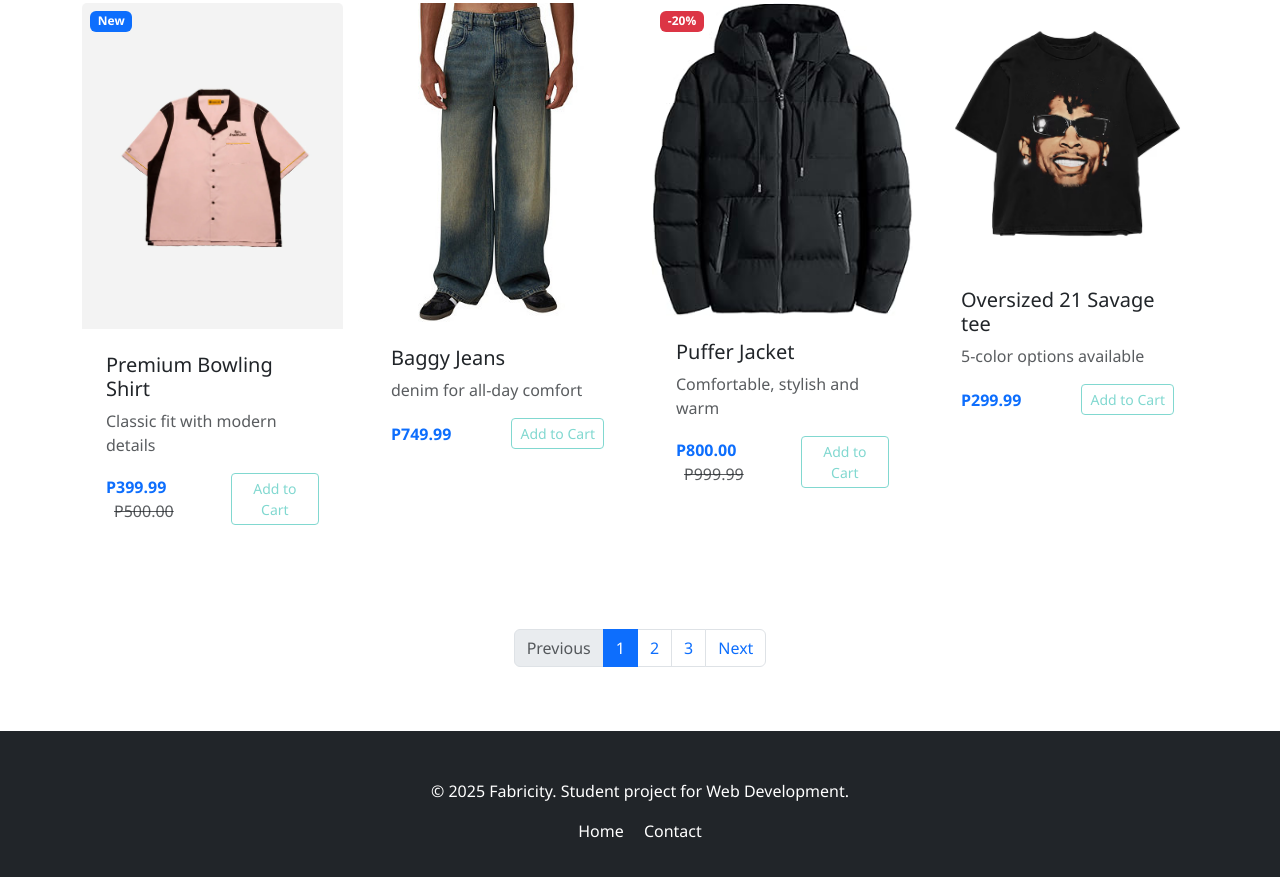
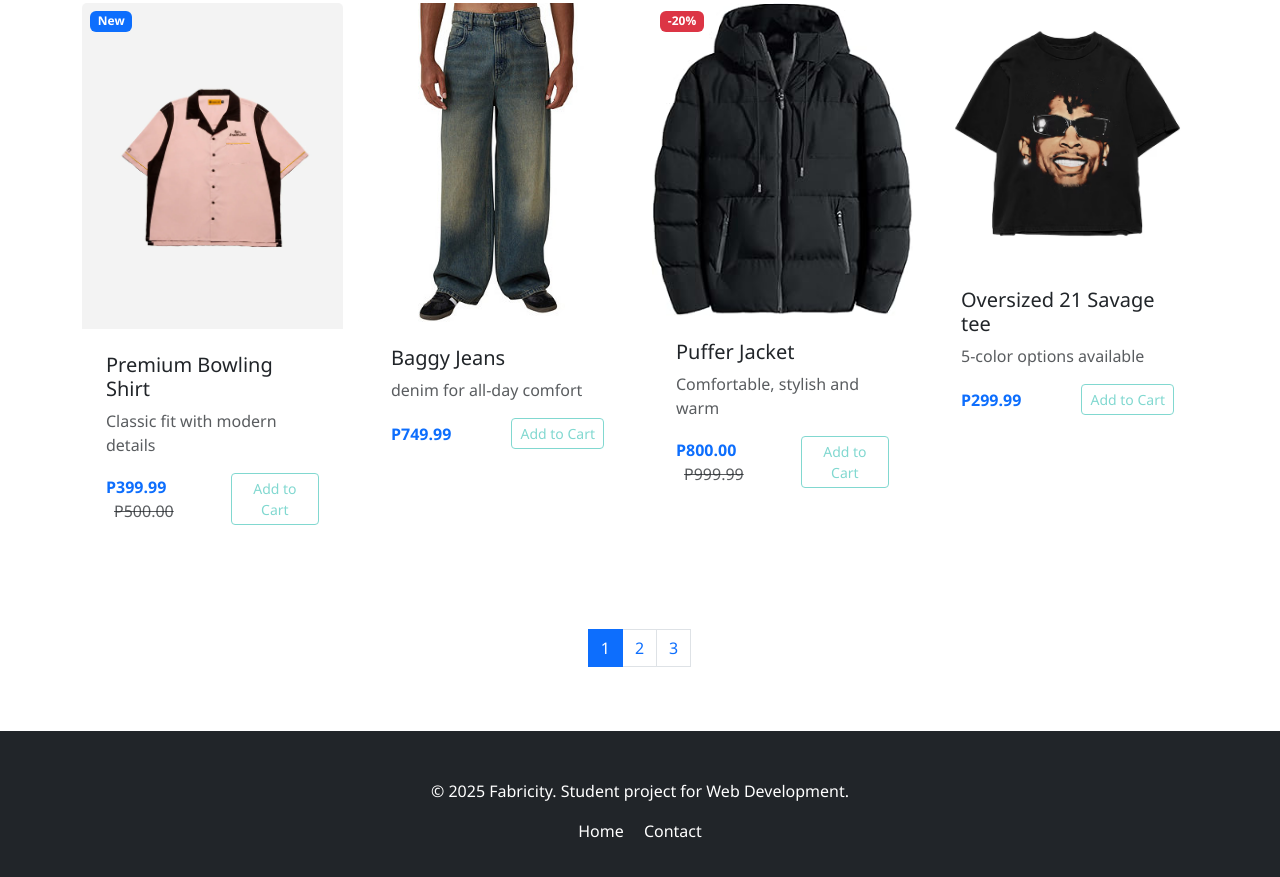
Before and after one commit to TlhongbothoDichaba/Fabricity-WMD, a plain HTML site: page men.html in a window 1280 px wide. Shown: the part 662-1539 px from the top of the page. Drawn offline with nearby package versions, Linux system fonts and the light colour scheme; files that its build step writes are made by us from their sources; files whose address does not match are found by name.

Commit message:
Update men.html

```diff
--- a/men.html
+++ b/men.html
@@ -210,13 +210,13 @@
             <nav class="mt-5">
                 <ul class="pagination justify-content-center">
                     <li class="page-item disabled">
-                        <a class="page-link" href="#" tabindex="-1">Previous</a>
+
                     </li>
                     <li class="page-item active"><a class="page-link" href="#">1</a></li>
                     <li class="page-item"><a class="page-link" href="#">2</a></li>
                     <li class="page-item"><a class="page-link" href="#">3</a></li>
                     <li class="page-item">
-                        <a class="page-link" href="#">Next</a>
+
                     </li>
                 </ul>
             </nav>
```
